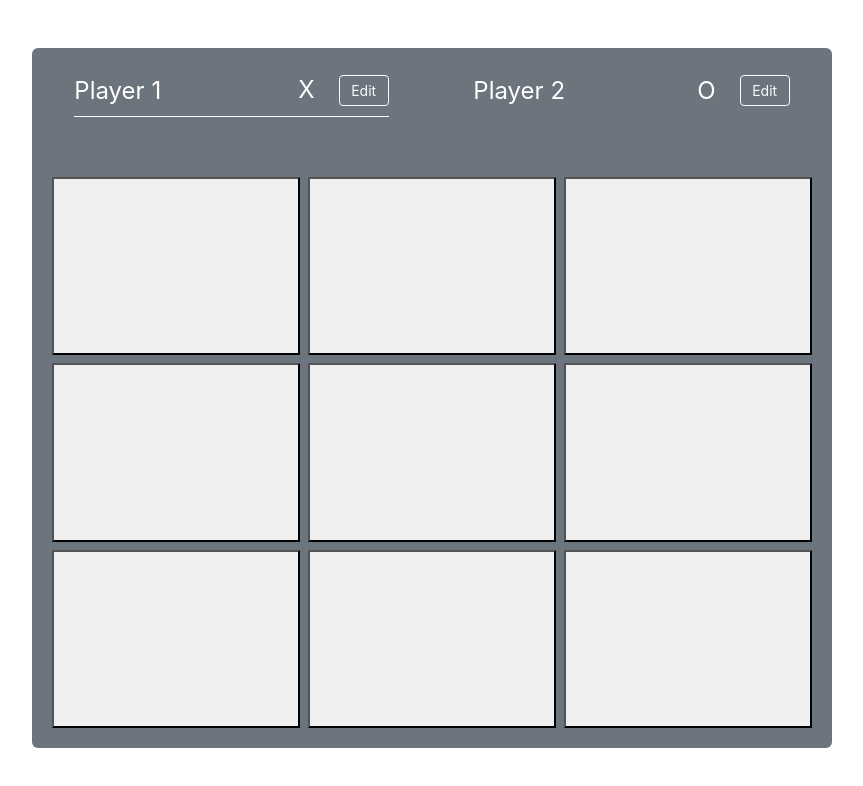
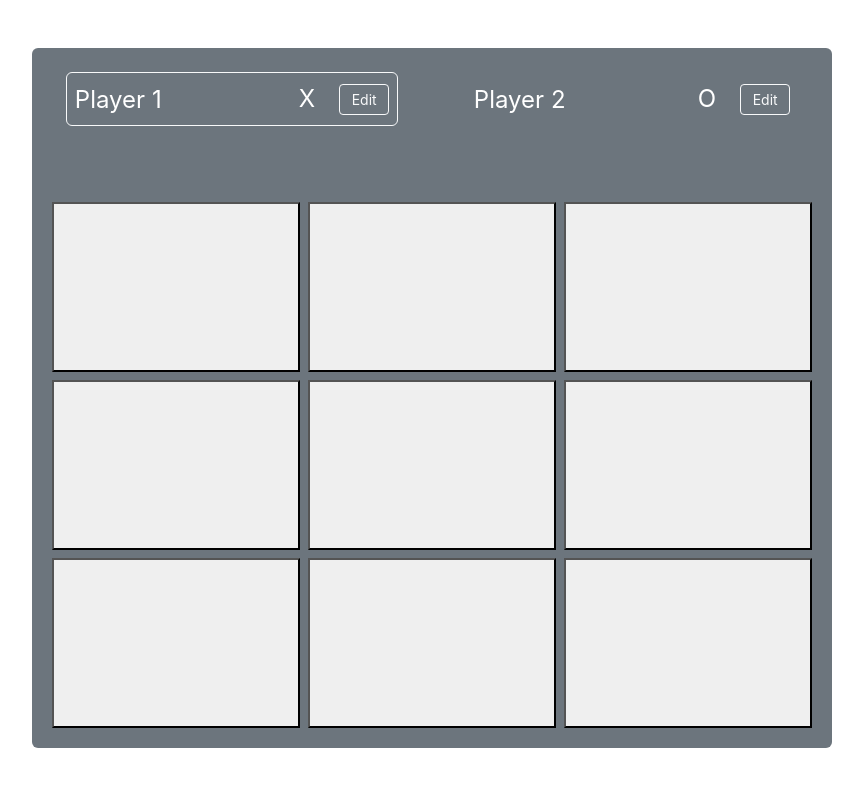
Before and after one commit to romy47/react_tic_tac_toe, a React (Create React App) app: page / in a window 1280 px wide. Shown: the top 786 px of the page, without its empty margins (208-1071 px from the left). Built offline with nearby package versions, Linux system fonts and the light colour scheme.

Commit message:
active player highlighter updated

```diff
--- a/public/index.html
+++ b/public/index.html
@@ -1,14 +1,12 @@
 <!DOCTYPE html>
 <html lang="en">
+
 <head>
   <meta charset="utf-8" />
   <link rel="icon" href="%PUBLIC_URL%/favicon.ico" />
   <meta name="viewport" content="width=device-width, initial-scale=1" />
   <meta name="theme-color" content="#000000" />
-    <meta
-      name="description"
-      content="Web site created using create-react-app"
-    />
+  <meta name="description" content="Web site created using create-react-app" />
   <link rel="apple-touch-icon" href="%PUBLIC_URL%/logo192.png" />
   <!--
       manifest.json provides metadata used when your web app is installed on a
@@ -24,8 +22,9 @@
       work correctly both with client-side routing and a non-root public URL.
       Learn how to configure a non-root public URL by running `npm run build`.
     -->
-    <title>React App</title>
+  <title>Tic Tac Toe</title>
 </head>
+
 <body>
   <noscript>You need to enable JavaScript to run this app.</noscript>
   <div id="root"></div>
@@ -40,4 +39,5 @@
       To create a production bundle, use `npm run build` or `yarn build`.
     -->
 </body>
+
 </html>
--- a/src/App.js
+++ b/src/App.js
@@ -60,7 +60,7 @@ function App() {
   return (
     <div className='App'>
       <div id='game-board' className='bg-secondary border-1 rounded mt-5 d-flex flex-column'>
-        <ul id='game-players' className='list-unstyled d-flex justify-content-around text-white fs-4 py-4'>
+        <ul id='game-players' className='list-unstyled d-flex justify-content-around text-white fs-4 py-4 flex-wrap'>
           <Player isActive={activePlayer === 'X'} initialName='Player 1' symbol='X' />
           <Player isActive={activePlayer === 'O'} activePlayer={activePlayer} initialName='Player 2' symbol='O' />
         </ul>
--- a/src/components/Player.jsx
+++ b/src/components/Player.jsx
@@ -16,9 +16,9 @@ export default function Player({ initialName, symbol, isActive }) {
         playerNameElement = <input type='text' className='me-4 player-name' value={playerName} onChange={handleChangePlayerName}></input>
     }
 
-    let playerClass = 'd-flex align-items-center pb-2';
+    let playerClass = 'd-flex align-items-center p-2 mb-3';
     if (isActive) {
-        playerClass += '  border-light border-bottom';
+        playerClass += '  border-light border rounded border-light';
     }
 
     return (
```
Lines whose indentation alone changed are shown as unchanged.
